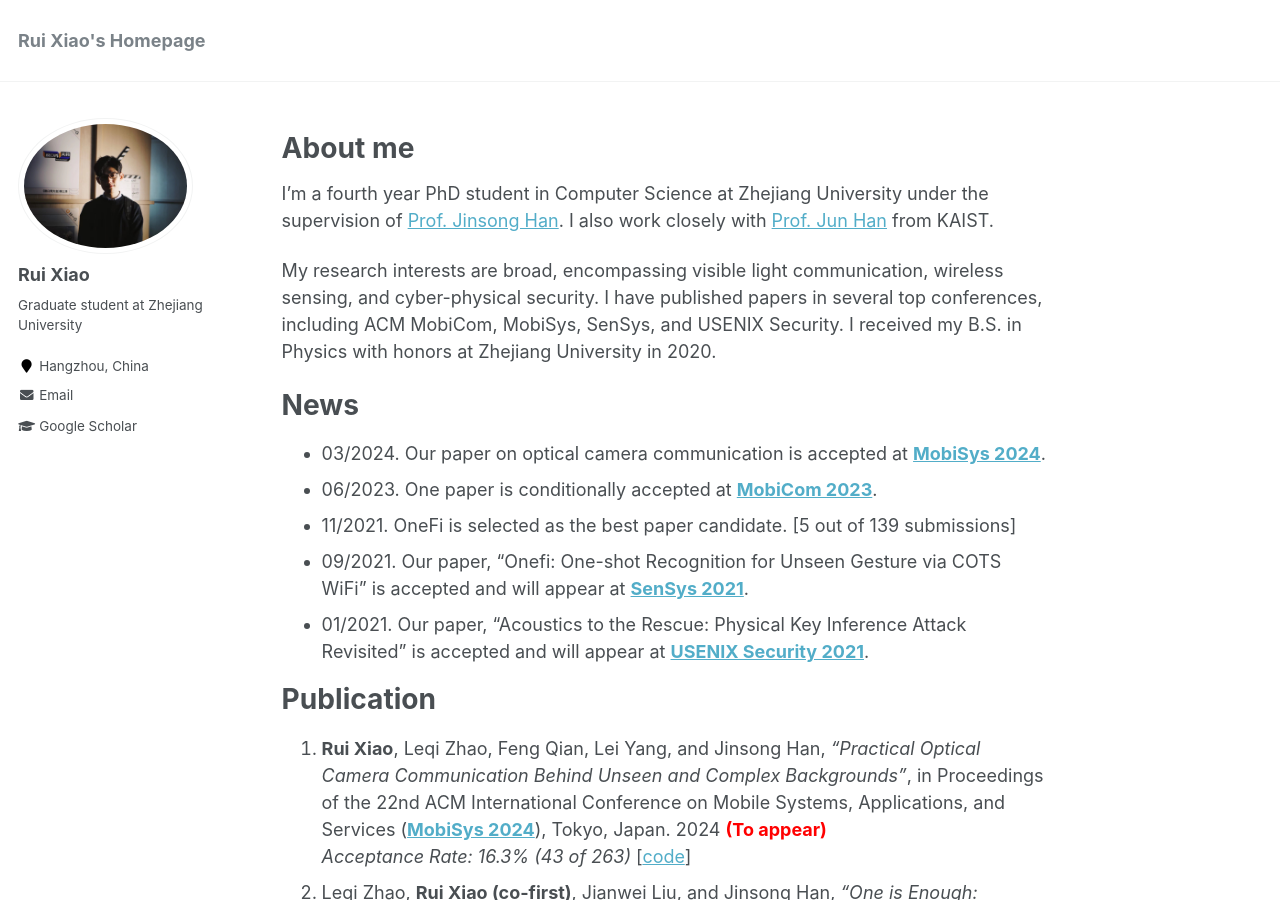
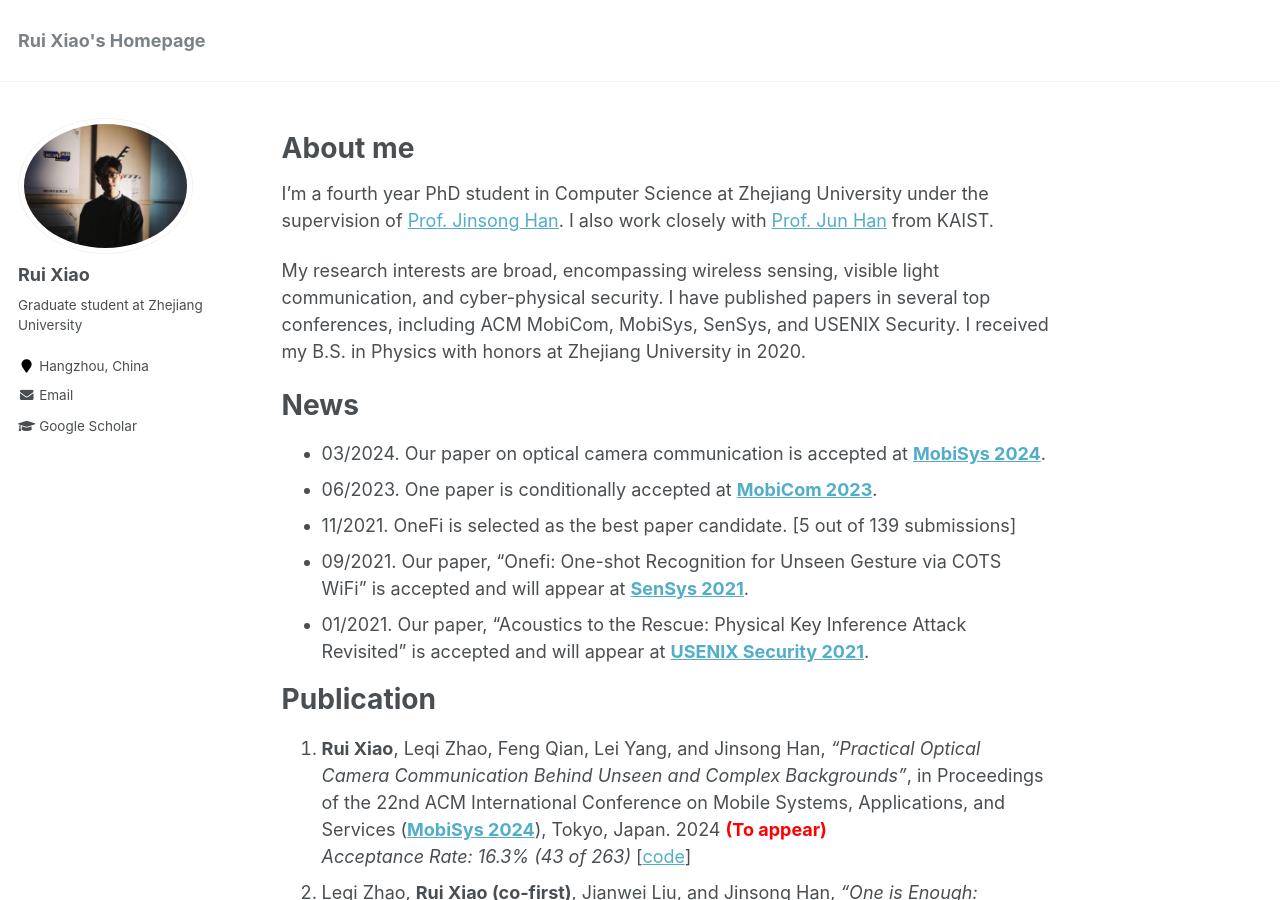
Before and after one commit to ruixiao24/ruixiao24.github.io, a Jekyll site: the page built from _pages/about.md, in a window 1280 px wide and 900 px high. Built offline with Jekyll 4.4.1, drawn with Linux system fonts in a browser that asks for light colours.

```diff
--- a/_pages/about.md
+++ b/_pages/about.md
@@ -12,7 +12,7 @@ redirect_from:
 
 I'm a fourth year PhD student in Computer Science at Zhejiang University under the supervision of [Prof. Jinsong Han](https://person.zju.edu.cn/en/hanjinsong). I also work closely with [Prof. Jun Han](http://www.junhan.org/) from KAIST.
 
-My research interests are broad, encompassing visible light communication, wireless sensing, and cyber-physical security. I have published papers in several top conferences, including ACM MobiCom, MobiSys, SenSys, and USENIX Security. I received my B.S. in Physics with honors at Zhejiang University in 2020.
+My research interests are broad, encompassing wireless sensing, visible light communication, and cyber-physical security. I have published papers in several top conferences, including ACM MobiCom, MobiSys, SenSys, and USENIX Security. I received my B.S. in Physics with honors at Zhejiang University in 2020.
 
 # News
 - 03/2024. Our paper on optical camera communication is accepted at **[MobiSys 2024](https://sigmobile.org/mobisys/2024/)**.
```
